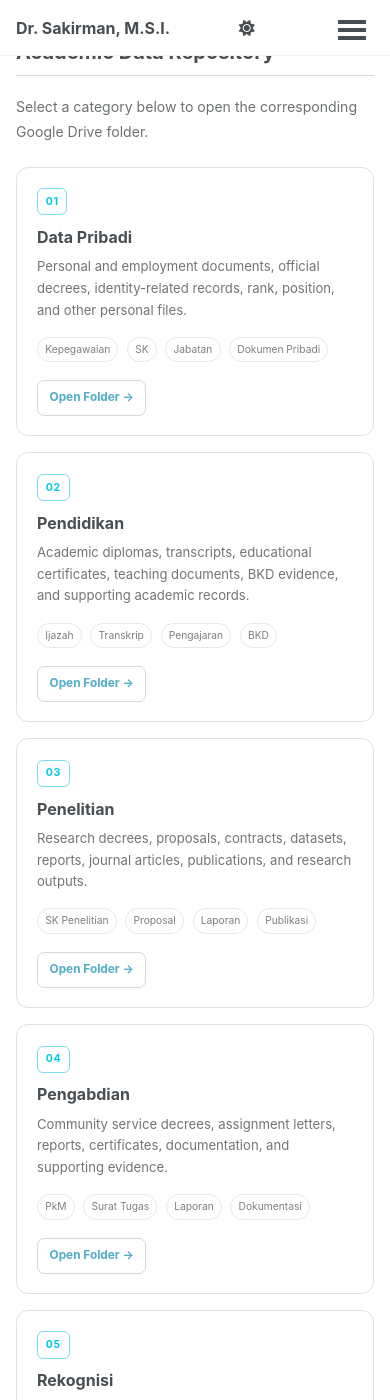
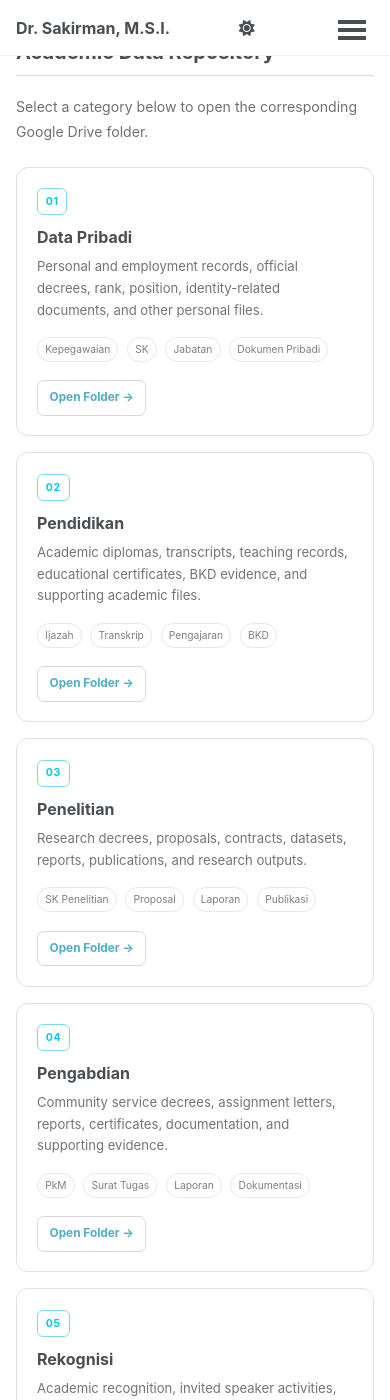
Before and after one commit to sakirman-edu/sakirman-edu.github.io, a Jekyll site: the page built from _pages/bank-data.html, in a window 390 px wide and 1400 px high, scrolled down 651 px. Built offline with Jekyll 4.4.1, drawn with Linux system fonts in a browser that asks for light colours; a script bundle is joined from its source files by our own code; a style sheet for code colours, icons or effects is not loaded; some of the changed text lies outside the part shown.

Commit message:
Refactor bank data styles and remove priority access
Updated various styles for bank data section, including font sizes, margins, and hover effects. Removed unused priority access section and adjusted card layout.

```diff
--- a/_pages/bank-data.html
+++ b/_pages/bank-data.html
@@ -33,15 +33,18 @@ description: "Private academic document index for personal records, education, r
 .bank-section-label {
   display: inline-block;
   margin-bottom: 0.55rem;
+
   font-size: 0.72rem;
   font-weight: 700;
   letter-spacing: 0.10em;
   text-transform: uppercase;
+
   opacity: 0.62;
 }
 
 .bank-title {
   margin: 0 0 0.8rem 0;
+
   font-size: 1.75rem;
   line-height: 1.3;
   font-weight: 700;
@@ -50,6 +53,7 @@ description: "Private academic document index for personal records, education, r
 .bank-subtitle {
   max-width: 900px;
   margin: 0 0 0.8rem 0;
+
   font-size: 1.08rem;
   line-height: 1.6;
   font-weight: 700;
@@ -58,8 +62,10 @@ description: "Private academic document index for personal records, education, r
 .bank-intro {
   max-width: 880px;
   margin: 0;
+
   font-size: 0.92rem;
   line-height: 1.8;
+
   opacity: 0.84;
 }
 
@@ -71,13 +77,16 @@ description: "Private academic document index for personal records, education, r
 .bank-security {
   margin: 1.5rem 0 2.5rem;
   padding: 1rem 1.1rem;
+
   border: 1px solid rgba(0,184,217,0.30);
   border-radius: 10px;
+
   background: rgba(0,184,217,0.035);
 }
 
 .bank-security p {
   margin: 0;
+
   font-size: 0.82rem;
   line-height: 1.7;
 }
@@ -98,7 +107,9 @@ description: "Private academic document index for personal records, education, r
 .bank-section-title {
   margin: 0 0 1.2rem 0;
   padding-bottom: 0.55rem;
+
   border-bottom: 1px solid rgba(127,127,127,0.28);
+
   font-size: 1.25rem;
   line-height: 1.4;
 }
@@ -106,8 +117,10 @@ description: "Private academic document index for personal records, education, r
 .bank-section-intro {
   max-width: 850px;
   margin: 0 0 1.4rem 0;
+
   font-size: 0.88rem;
   line-height: 1.75;
+
   opacity: 0.80;
 }
 
@@ -129,10 +142,14 @@ description: "Private academic document index for personal records, education, r
 
 .bank-card {
   position: relative;
+
   padding: 1.2rem 1.25rem;
+
   border: 1px solid rgba(127,127,127,0.24);
   border-radius: 12px;
+
   background: transparent;
+
   transition:
     transform 0.22s ease,
     border-color 0.22s ease,
@@ -141,18 +158,24 @@ description: "Private academic document index for personal records, education, r
 
 .bank-card:hover {
   border-color: #00b8d9;
+
   transform: translateY(-3px);
+
   box-shadow:
     0 8px 22px rgba(0,184,217,0.06);
 }
 
 .bank-number {
   display: inline-block;
+
   margin-bottom: 0.65rem;
   padding: 0.30rem 0.48rem;
+
   border: 1px solid rgba(0,184,217,0.50);
   border-radius: 6px;
+
   color: #00c9e8;
+
   font-size: 0.66rem;
   font-weight: 700;
   letter-spacing: 0.07em;
@@ -160,14 +183,17 @@ description: "Private academic document index for personal records, education, r
 
 .bank-card h3 {
   margin: 0 0 0.5rem 0;
+
   font-size: 1rem;
   line-height: 1.4;
 }
 
 .bank-card p {
   margin: 0 0 0.85rem 0;
+
   font-size: 0.82rem;
   line-height: 1.65;
+
   opacity: 0.78;
 }
 
@@ -182,11 +208,15 @@ description: "Private academic document index for personal records, education, r
 
 .bank-tag {
   display: inline-block;
+
   margin: 0 0.25rem 0.3rem 0;
   padding: 0.25rem 0.45rem;
+
   border: 1px solid rgba(127,127,127,0.25);
   border-radius: 999px;
+
   font-size: 0.64rem;
+
   opacity: 0.72;
 }
 
@@ -197,12 +227,17 @@ description: "Private academic document index for personal records, education, r
 
 .bank-open {
   display: inline-block;
+
   padding: 0.50rem 0.72rem;
+
   border: 1px solid rgba(127,127,127,0.30);
   border-radius: 7px;
+
   font-size: 0.74rem;
   font-weight: 700;
+
   text-decoration: none !important;
+
   transition:
     border-color 0.2s ease,
     color 0.2s ease,
@@ -212,47 +247,23 @@ description: "Private academic document index for personal records, education, r
 .bank-open:hover,
 .bank-open:focus {
   color: #00b8d9 !important;
+
   border-color: #00b8d9 !important;
+
   transform: translateY(-2px);
 }
 
 
 /* =========================================================
-   QUICK ACCESS
+   LAST CARD CENTERED
 ========================================================= */
 
-.priority-grid {
-  display: grid;
-  grid-template-columns: repeat(3, minmax(0, 1fr));
-  gap: 0.85rem;
-}
+.bank-card-last {
+  grid-column: 1 / -1;
 
-.priority-card {
-  padding: 1rem;
-  border: 1px solid rgba(127,127,127,0.23);
-  border-radius: 10px;
-  background: transparent;
-  text-align: center;
-  transition:
-    transform 0.22s ease,
-    border-color 0.22s ease;
-}
+  width: calc(50% - 0.5rem);
 
-.priority-card:hover {
-  border-color: #00b8d9;
-  transform: translateY(-2px);
-}
-
-.priority-card strong {
-  display: block;
-  margin-bottom: 0.3rem;
-  font-size: 0.84rem;
-}
-
-.priority-card span {
-  font-size: 0.68rem;
-  line-height: 1.5;
-  opacity: 0.68;
+  justify-self: center;
 }
 
 
@@ -262,21 +273,27 @@ description: "Private academic document index for personal records, education, r
 
 .naming-box {
   padding: 1.1rem 1.2rem;
+
   border: 1px solid rgba(127,127,127,0.23);
   border-radius: 10px;
 }
 
 .naming-box p {
   margin: 0 0 0.7rem 0;
+
   font-size: 0.83rem;
   line-height: 1.7;
 }
 
 .naming-example {
   display: block;
+
   padding: 0.75rem 0.85rem;
+
   border-radius: 7px;
+
   background: rgba(127,127,127,0.08);
+
   font-size: 0.75rem;
   line-height: 1.7;
 }
@@ -290,20 +307,28 @@ description: "Private academic document index for personal records, education, r
   display: flex;
   flex-wrap: wrap;
   justify-content: center;
+
   gap: 0.7rem;
+
   margin-top: 3rem;
   padding-top: 1.5rem;
+
   border-top: 1px solid rgba(127,127,127,0.22);
 }
 
 .bank-footer-button {
   display: inline-block;
+
   padding: 0.55rem 0.85rem;
+
   border: 1px solid rgba(127,127,127,0.30);
   border-radius: 8px;
+
   font-size: 0.78rem;
   font-weight: 700;
+
   text-decoration: none !important;
+
   transition:
     color 0.2s ease,
     border-color 0.2s ease,
@@ -312,7 +337,9 @@ description: "Private academic document index for personal records, education, r
 
 .bank-footer-button:hover {
   color: #00b8d9 !important;
+
   border-color: #00b8d9 !important;
+
   transform: translateY(-2px);
 }
 
@@ -327,8 +354,10 @@ description: "Private academic document index for personal records, education, r
     grid-template-columns: 1fr;
   }
 
-  .priority-grid {
-    grid-template-columns: 1fr;
+  .bank-card-last {
+    grid-column: auto;
+
+    width: 100%;
   }
 
   .bank-footer-nav {
@@ -336,7 +365,6 @@ description: "Private academic document index for personal records, education, r
   }
 
   .bank-card:hover,
-  .priority-card:hover,
   .bank-open:hover,
   .bank-footer-button:hover {
     transform: none;
@@ -352,7 +380,7 @@ description: "Private academic document index for personal records, education, r
 
 <!-- =====================================================
      HERO
-===================================================== -->
+========================================================= -->
 
 <section class="bank-hero">
 
@@ -429,8 +457,8 @@ description: "Private academic document index for personal records, education, r
       </h3>
 
       <p>
-        Personal and employment documents, official decrees,
-        identity-related records, rank, position, and other personal files.
+        Personal and employment records, official decrees,
+        rank, position, identity-related documents, and other personal files.
       </p>
 
       <div class="bank-tags">
@@ -465,7 +493,6 @@ description: "Private academic document index for personal records, education, r
     </article>
 
 
-
     <!-- =====================================================
          02 PENDIDIKAN
     ====================================================== -->
@@ -481,8 +508,8 @@ description: "Private academic document index for personal records, education, r
       </h3>
 
       <p>
-        Academic diplomas, transcripts, educational certificates,
-        teaching documents, BKD evidence, and supporting academic records.
+        Academic diplomas, transcripts, teaching records,
+        educational certificates, BKD evidence, and supporting academic files.
       </p>
 
       <div class="bank-tags">
@@ -517,7 +544,6 @@ description: "Private academic document index for personal records, education, r
     </article>
 
 
-
     <!-- =====================================================
          03 PENELITIAN
     ====================================================== -->
@@ -533,8 +559,8 @@ description: "Private academic document index for personal records, education, r
       </h3>
 
       <p>
-        Research decrees, proposals, contracts, datasets, reports,
-        journal articles, publications, and research outputs.
+        Research decrees, proposals, contracts, datasets,
+        reports, publications, and research outputs.
       </p>
 
       <div class="bank-tags">
@@ -569,7 +595,6 @@ description: "Private academic document index for personal records, education, r
     </article>
 
 
-
     <!-- =====================================================
          04 PENGABDIAN
     ====================================================== -->
@@ -585,8 +610,8 @@ description: "Private academic document index for personal records, education, r
       </h3>
 
       <p>
-        Community service decrees, assignment letters, reports,
-        certificates, documentation, and supporting evidence.
+        Community service decrees, assignment letters,
+        reports, certificates, documentation, and supporting evidence.
       </p>
 
       <div class="bank-tags">
@@ -621,12 +646,11 @@ description: "Private academic document index for personal records, education, r
     </article>
 
 
-
     <!-- =====================================================
          05 REKOGNISI
     ====================================================== -->
 
-    <article class="bank-card">
+    <article class="bank-card bank-card-last">
 
       <span class="bank-number">
         05
@@ -637,9 +661,9 @@ description: "Private academic document index for personal records, education, r
       </h3>
 
       <p>
-        Academic recognition, certificates, invited speaker activities,
+        Academic recognition, invited speaker activities,
         reviewer assignments, editorial service, examiner roles,
-        and other professional recognition.
+        certificates, and other professional recognition.
       </p>
 
       <div class="bank-tags">
@@ -680,69 +704,7 @@ description: "Private academic document index for personal records, education, r
 
 
 <!-- =====================================================
-     PRIORITY ACCESS
-========================================================= -->
-
-<section class="bank-section">
-
-  <div class="bank-section-label">
-    Priority Access
-  </div>
-
-  <h2 class="bank-section-title">
-    Frequently Used Academic Evidence
-  </h2>
-
-
-  <div class="priority-grid">
-
-
-    <div class="priority-card">
-
-      <strong>
-        BKD
-      </strong>
-
-      <span>
-        Pendidikan · Penelitian · Pengabdian · Rekognisi
-      </span>
-
-    </div>
-
-
-    <div class="priority-card">
-
-      <strong>
-        Accreditation
-      </strong>
-
-      <span>
-        Pendidikan · Penelitian · Pengabdian · Rekognisi
-      </span>
-
-    </div>
-
-
-    <div class="priority-card">
-
-      <strong>
-        Academic Promotion
-      </strong>
-
-      <span>
-        Penelitian · Publikasi · Rekognisi · Supporting Evidence
-      </span>
-
-    </div>
-
-
-  </div>
-
-</section>
-
-
-<!-- =====================================================
-     FILE NAMING GUIDE
+     FILE NAMING
 ========================================================= -->
 
 <section class="bank-section">
```
